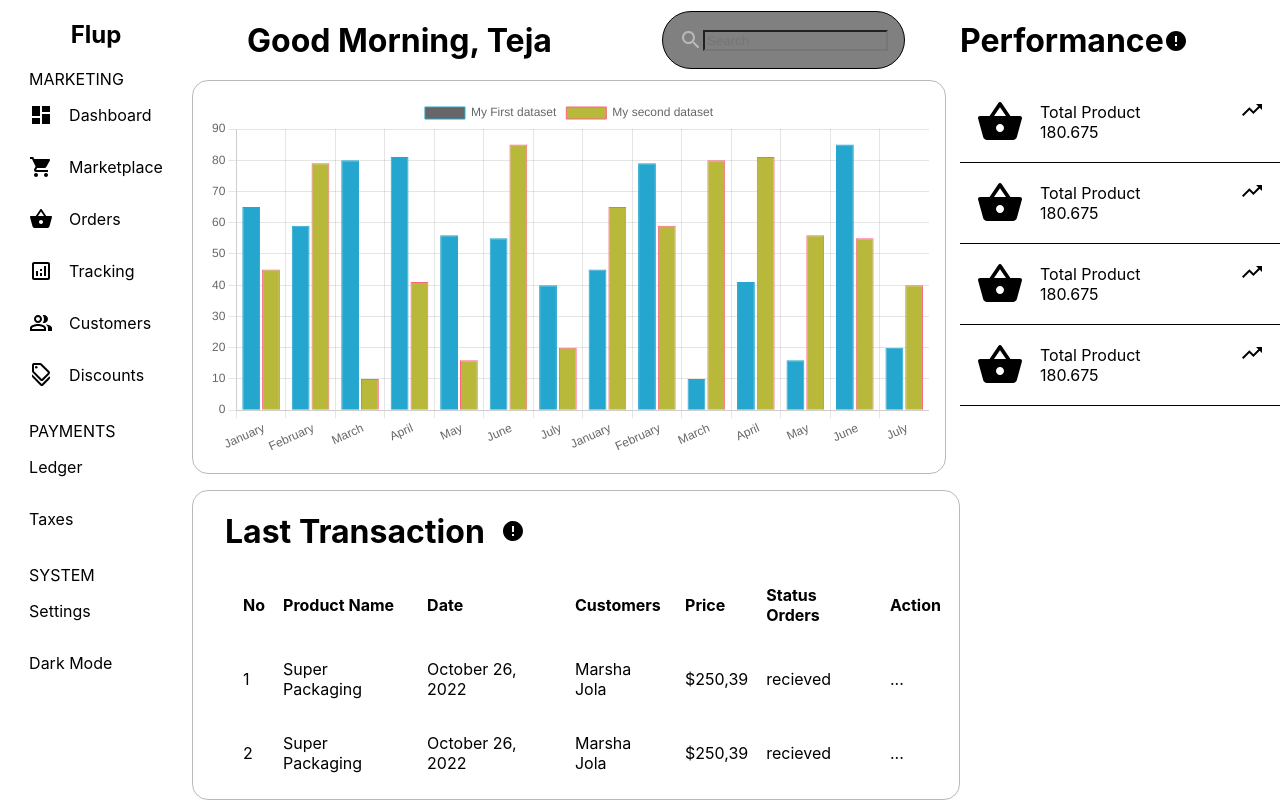
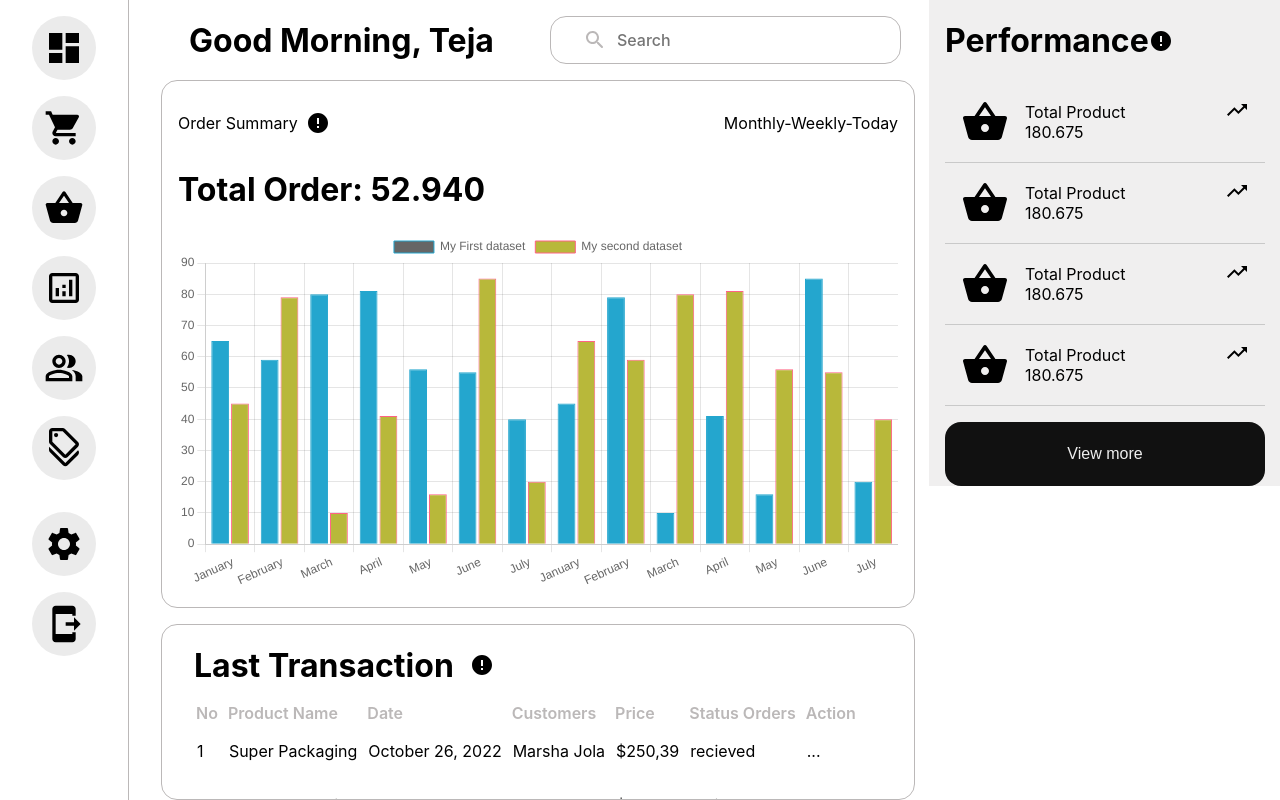
Before and after one commit to teja679/Simple-Dashboard, a React (Create React App) app: page / in a window 1280 px wide. Built offline with nearby package versions, Linux system fonts and the light colour scheme; the HTML template or start-up script is replaced by a standard one.

Commit message:
adding performance component

```diff
--- a/src/App.css
+++ b/src/App.css
@@ -4,7 +4,7 @@
   justify-content: flex-start;
   align-items: center;
   flex-wrap: nowrap;
-  overflow: none;
+  overflow: hidden;
 }
 
 
--- a/src/Components/DashboardPages/BarChart/BarChart.js
+++ b/src/Components/DashboardPages/BarChart/BarChart.js
@@ -2,6 +2,8 @@
 import { Bar } from 'react-chartjs-2'
 import { Chart as ChartJS } from "chart.js/auto";
 import './styles.css'
+import ErrorIcon from '@mui/icons-material/Error';
+
 
 const BarChart = () => {
     const options={
@@ -47,6 +49,16 @@ const BarChart = () => {
     }
   return (
     <div className='bar-div'>
+        <div className='title-div'>
+            <div className='title-flex'>
+              <div className='title'>
+                <p>Order Summary</p>
+                <ErrorIcon />
+              </div>
+              <p>Monthly-Weekly-Today</p>
+            </div>
+            <h1>Total Order: 52.940</h1>
+        </div>
         <Bar
                 data={data}
                 width={null}
--- a/src/Components/DashboardPages/BarChart/styles.css
+++ b/src/Components/DashboardPages/BarChart/styles.css
@@ -5,3 +5,12 @@
     overflow: none;
     border: 1px solid var(--grey);
 }
+.title{
+    display: flex;
+    gap: 0.5rem;
+    align-items: center;
+}
+.title-flex {
+    display: flex;
+    justify-content: space-between;
+}
--- a/src/Components/DashboardPages/Intro/styles.css
+++ b/src/Components/DashboardPages/Intro/styles.css
@@ -7,16 +7,24 @@
 }
 .search-input {
     display: flex;
-    justify-content: center;
+    justify-content: space-around;
     align-items: center;
-    padding: 1rem;
-    border: 1px solid black;
-    border-radius: 2rem;
-    background-color: grey;
-}
-input {
-    background-color: grey;
-}
-input:focus {
-    text-decoration: none;
-}
+    gap: 0.5rem;
+    background-color: var(--darkgrey);
+    border-radius: 1rem;
+    padding: 0.7rem 2rem;
+    color: var(--white);
+    border: 1px solid var(--grey);
+  }
+
+  .search-input input {
+    background-color: var(--darkgrey);
+    border: 0px;
+    color: black;
+    font-family: "Inter", sans-serif;
+    font-weight: 500;
+    font-size: 1rem;
+  }
+.search-input input:focus {
+    outline: none;
+  }
--- a/src/Components/DashboardPages/Transcations/styles.css
+++ b/src/Components/DashboardPages/Transcations/styles.css
@@ -1,11 +1,13 @@
 .transactions {
     padding-left: 2rem;
+    width: 45rem;
     height: 40vh;
     border: 1px solid var(--grey);
-    overflow-y: hidden;
+    overflow-y: auto;
     margin-top: 1rem;
     border-radius: 1rem;
     text-align: left;
+    scroll-behavior: auto;
 }
 .transactions .header {
     display: flex;
@@ -17,9 +19,17 @@
 .header h1 {
     margin-bottom: 0;
 }
-table{
-
+.trow{
+    border-bottom: 1px solid black;
 }
 table, th, td {
-    padding: 1rem 0.5rem;
+    padding-right:0.5rem;
+    padding-top: 1rem;
+    padding-bottom: 1rem;
 }
+th {
+    color: var(--grey);
+    font-weight: 600;
+    padding: 0;
+    padding-right: 0.5rem;
+}
--- a/src/Components/PerformancePages/Performance/Performance.js
+++ b/src/Components/PerformancePages/Performance/Performance.js
@@ -52,6 +52,7 @@ const Performance = () => {
             </div>
              <TrendingUpIcon />
         </div>
+        <button>View more</button>
     </div>
   )
 }
--- a/src/Components/PerformancePages/Performance/styles.css
+++ b/src/Components/PerformancePages/Performance/styles.css
@@ -1,5 +1,8 @@
 .performance-div {
     overflow: none;
+    background-color: rgb(240, 239, 239);
+    padding: 0 1rem;
+    width: 20rem;
 }
 .menu-head {
     display: flex;
@@ -9,7 +12,7 @@
     display: flex;
     justify-content: space-between;
     padding: 1rem;
-    border-bottom: 1px solid black;
+    border-bottom: 1px solid rgb(201, 201, 201);
 }
 .lists{
     gap: 1rem;
@@ -24,3 +27,14 @@
     margin: 0;
     padding: 0;
 }
+button {
+    width: 20rem;
+    height: 4rem;
+    border: none;
+    margin-top: 1rem;
+    background-color: var(--black);
+    color: var(--white);
+    font-size: 1rem;
+    border-radius: 1rem;
+    /* padding: 1rem 5rem; */
+}
--- a/src/Pages/Header/Header.js
+++ b/src/Pages/Header/Header.js
@@ -1,5 +1,7 @@
 import React from 'react'
 import './styles.css'
+import SendToMobileIcon from '@mui/icons-material/SendToMobile';
+import SettingsIcon from '@mui/icons-material/Settings';
 import DiscountOutlinedIcon from '@mui/icons-material/DiscountOutlined';
 import PeopleAltOutlinedIcon from '@mui/icons-material/PeopleAltOutlined';
 import AnalyticsOutlinedIcon from '@mui/icons-material/AnalyticsOutlined';
@@ -7,53 +9,57 @@ import ShoppingBasketIcon from '@mui/icons-material/ShoppingBasket';
 import DashboardIcon from '@mui/icons-material/Dashboard';
 import LocalGroceryStoreIcon from '@mui/icons-material/LocalGroceryStore';
 const Header = () => {
+    const data = [
+        {
+            id: 1,
+            name: 'Dashboard',
+            link: <DashboardIcon sx={{ fontSize: '2.5rem' }} />,
+        }, {
+            id: 2,
+            name: 'Marketplace',
+            link: <LocalGroceryStoreIcon sx={{ fontSize: '2.5rem' }} />,
+        }, {
+            id: 2.5,
+            name: 'Orders',
+            link: <ShoppingBasketIcon sx={{ fontSize: '2.5rem' }} />,
+        }, {
+            id: 4,
+            name: 'Tracking',
+            link: <AnalyticsOutlinedIcon sx={{ fontSize: '2.5rem' }} />,
+        }, {
+            id: 5,
+            name: 'Customers',
+            link: <PeopleAltOutlinedIcon sx={{ fontSize: '2.5rem' }} />,
+        }, {
+            id: 6,
+            name: 'Discounts',
+            link: <DiscountOutlinedIcon sx={{ fontSize: '2.5rem' }} />,
+        },
+    ]
     return (
         <div className='navbar'>
-            <div className='menu-div'>
-                <h2>Flup</h2>
+            <div className='links-div'>
+                {/* <header>MARKETING</header> */}
+                {data.map((item, index) => (
+                    <a href='/' className='links'>
+                        <p>
+                            {item.link}
+                        </p>
+                    </a>
+                ))}
             </div>
-            <div className='links-div'>
-                <header>MARKETING</header>
+            <div>
                 <a href='/' className='links'>
-                    <DashboardIcon />
-                    <p>Dashboard</p>
+                    <p>
+                        <SettingsIcon sx={{ fontSize: '2.5rem' }} />
+                    </p>
                 </a>
                 <a href='/' className='links'>
-                    <LocalGroceryStoreIcon />
-                    <p>Marketplace</p>
+                    <p>
+                        <SendToMobileIcon sx={{ fontSize: '2.5rem' }} />
+                    </p>
                 </a>
-                <a href='/' className='links'>
-                    <ShoppingBasketIcon />
-                    <p>Orders</p>
-                </a>
-                <a href='/' className='links'>
-                    <AnalyticsOutlinedIcon />
-                    <p>Tracking</p>
-                </a>
-                <a href='/' className='links'>
-                    <PeopleAltOutlinedIcon />
-                    <p>Customers</p>
-                </a>
-                <a href='/' className='links'>
-                    <DiscountOutlinedIcon />
-                    <p>Discounts</p>
-                </a>
-                <br />
-                <header>PAYMENTS</header>
-                <a href='/' className='links'>
-                    <p>Ledger</p>
-                </a>
-                <a href='/' className='links'>
-                    <p>Taxes</p>
-                </a>
-                <br />
-                <header>SYSTEM</header>
-                <a href='/' className='links'>
-                    <p>Settings</p>
-                </a>
-                <a href='/' className='links'>
-                    <p>Dark Mode</p>
-                </a>
+
             </div>
         </div>
     )
--- a/src/Pages/Header/styles.css
+++ b/src/Pages/Header/styles.css
@@ -4,15 +4,24 @@
     justify-content: flex-start;
     align-items: center;
     text-align: left;
-    width: 15%;
+    width: 10%;
     height: 100vh;
     z-index: 101;
     top: 0;
     left: 0;
+    border-right: 1px solid var(--grey);
+    margin-right: 2rem;
 }
 
 .links {
+    display: block;
+}
+.links p {
     display: flex;
     align-items: center;
-    gap: 1rem;
+    justify-content: center;
+    width: 4rem;
+    height: 4rem;
+    border-radius: 50%;
+    background-color: rgb(235, 235, 235);
 }
```
